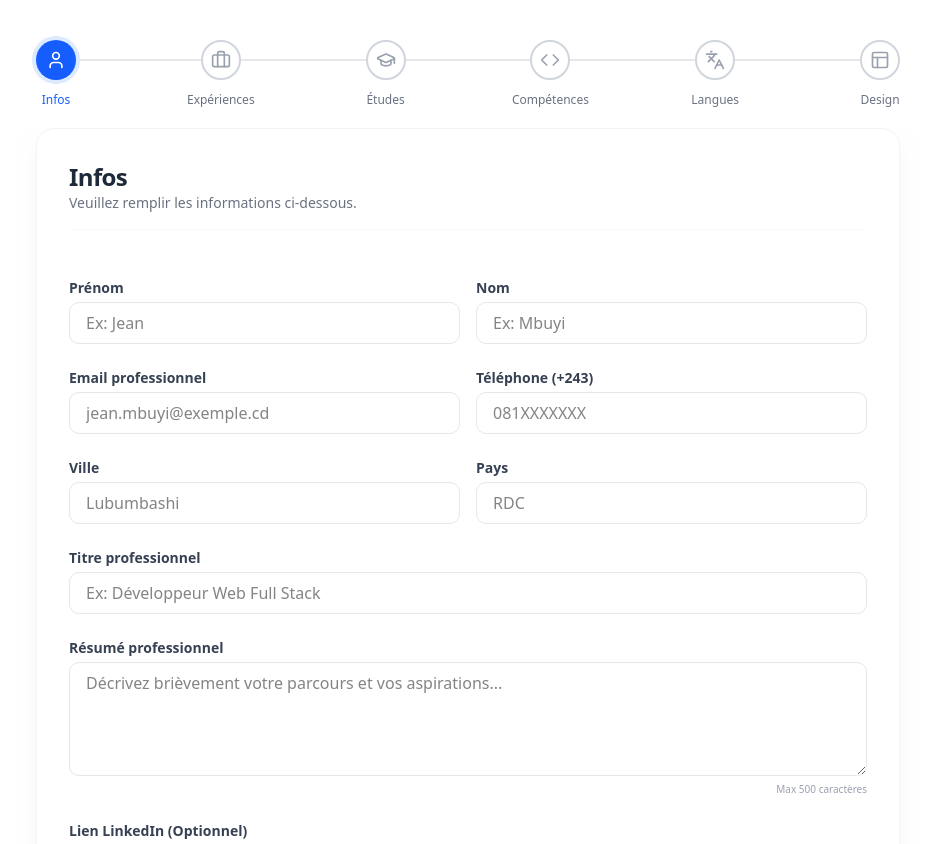
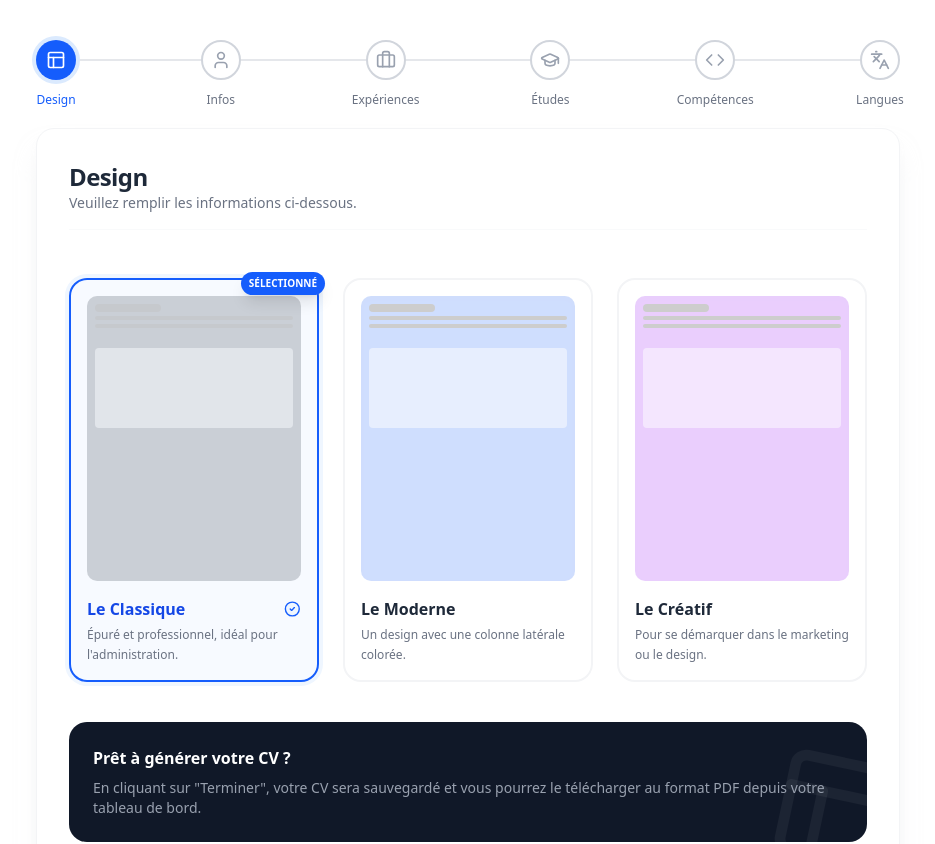
Before and after one commit to freddymk313/cv-maker, a Next.js app: page /cv/create in a window 1280 px wide. Shown: the top 844 px of the page, without its empty margins (172-1107 px from the left). Built offline with nearby package versions, Linux system fonts and the light colour scheme; no server answers.

Commit message:
design first

```diff
--- a/app/cv/create/page.tsx
+++ b/app/cv/create/page.tsx
@@ -23,12 +23,12 @@ import LanguagesForm from "@/components/cv/LanguagesForm";
 import TemplateForm from "@/components/cv/TemplateForm";
 
 const steps = [
+  { id: "template", label: "Design", icon: Layout },
   { id: "personalInfo", label: "Infos", icon: User },
   { id: "experiences", label: "Expériences", icon: Briefcase },
   { id: "education", label: "Études", icon: GraduationCap },
   { id: "skills", label: "Compétences", icon: Code },
   { id: "languages", label: "Langues", icon: Languages },
-  { id: "template", label: "Design", icon: Layout },
 ];
 
 export default function CreateCv() {
@@ -158,15 +158,7 @@ export default function CreateCv() {
           </p>
         </div>
 
-        <div className="py-4">
-          {/* {currentStep === 0 && (
-            <PersonalInfoForm
-              initialData={cvData?.personalInfo}
-              onSubmit={(data) => saveStepData("personalInfo", data)}
-              isLoading={isLoading}
-            />
-          )} */}
-
+        {/* <div className="py-4">
           {currentStep === 0 && (
             <PersonalInfoForm
               initialData={cvData?.personalInfo}
@@ -229,6 +221,71 @@ export default function CreateCv() {
               isLoading={isLoading}
             />
           )}
+        </div> */}
+
+        <div className="py-4">
+          {currentStep === 0 && (
+            <TemplateForm
+              initialData={cvData?.templateId}
+              onSubmit={(data) => saveStepData("template", data)}
+              isLoading={isLoading}
+            />
+          )}
+
+          {currentStep === 1 && (
+            <PersonalInfoForm
+              initialData={cvData?.personalInfo}
+              onSubmit={(data) => {
+                const formattedLocation =
+                  data.location?.city && data.location?.country
+                    ? `${data.location.city}, ${data.location.country}`
+                    : "";
+
+                const enrichedData = {
+                  ...data,
+                  location: {
+                    ...data.location,
+                    formatted: formattedLocation,
+                  },
+                };
+
+                saveStepData("personalInfo", enrichedData);
+              }}
+              isLoading={isLoading}
+            />
+          )}
+
+          {currentStep === 2 && (
+            <ExperiencesForm
+              initialData={cvData?.experiences}
+              onSubmit={(data) => saveStepData("experiences", data)}
+              isLoading={isLoading}
+            />
+          )}
+
+          {currentStep === 3 && (
+            <EducationForm
+              initialData={cvData?.education}
+              onSubmit={(data) => saveStepData("education", data)}
+              isLoading={isLoading}
+            />
+          )}
+
+          {currentStep === 4 && (
+            <SkillsForm
+              initialData={cvData?.skills}
+              onSubmit={(data) => saveStepData("skills", data)}
+              isLoading={isLoading}
+            />
+          )}
+
+          {currentStep === 5 && (
+            <LanguagesForm
+              initialData={cvData?.languages}
+              onSubmit={(data) => saveStepData("languages", data)}
+              isLoading={isLoading}
+            />
+          )}
         </div>
 
         {/* --- NAVIGATION --- */}
```
